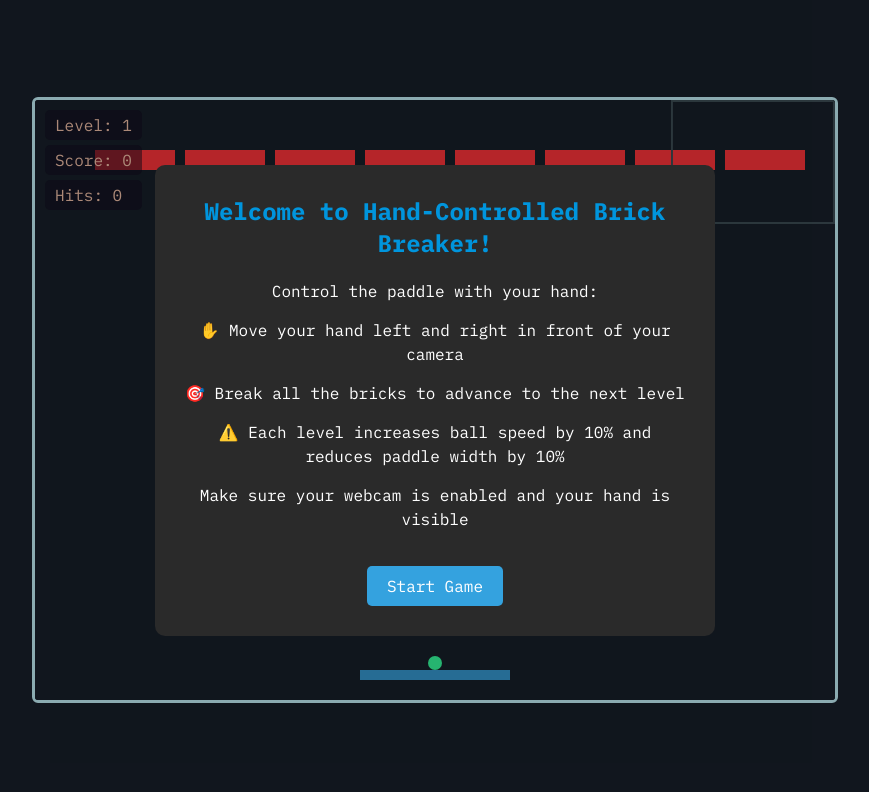
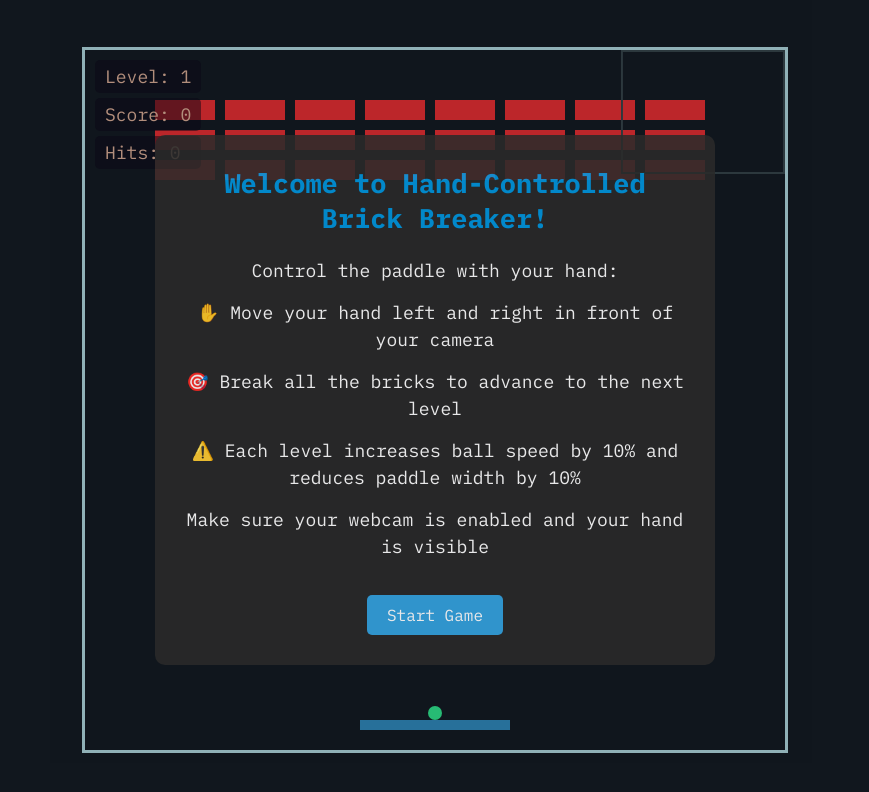
Before and after one commit to collidingScopes/manual-brick-breaker, a plain HTML site: page index.html in a window 1280 px wide. Shown: the whole page, without its empty margins (205-1074 px from the left). Drawn offline with Linux system fonts and the light colour scheme.

Commit message:
Add files via upload

```diff
--- a/index.html
+++ b/index.html
@@ -3,8 +3,8 @@ To do:
 Split into multiple code files
 Controllable GUI for ball speed, paddle width, paddle movement sensitivity
 Make the game colors / design more aesthetic
-Multiple levels with extra difficulty?
 Mobile testing / functionality / formatting responsiveness
+Add text / BMAC / footer -- see if this breaks formatting -- maybe need to wrap the game container in a div
 -->
 
 <!DOCTYPE html>
@@ -30,14 +30,15 @@ Mobile testing / functionality / formatting responsiveness
             font-family: "IBM Plex Mono", serif;
             font-weight: 400;
             font-style: normal;
+            font-size: 18px;
         }
         .game-container {
             position: relative;
-            width: 800px;
-            height: 600px;
+            width: 700px;
+            height: 700px;
             contain: strict;
             border: 3px solid #c3f2f5;
-            border-radius: 6px;
+            border-radius: 0px;
         }
         #gameCanvas {
             background: #141D22;
@@ -58,7 +59,7 @@ Mobile testing / functionality / formatting responsiveness
             top: 10px;
             left: 10px;
             color: #f2c2a4;
-            font-size: 16px;
+            font-size: 18px;
             contain: content;
             display: flex;
             flex-direction: column;
@@ -80,6 +81,7 @@ Mobile testing / functionality / formatting responsiveness
             justify-content: center;
             align-items: center;
             z-index: 1000;
+            opacity: 0.9;
         }
         .modal-content {
             background: #2a2a2a;
@@ -157,7 +159,7 @@ Mobile testing / functionality / formatting responsiveness
 </head>
 <body>
     <div class="game-container">
-        <canvas id="gameCanvas" width="800" height="600"></canvas>
+        <canvas id="gameCanvas" width="700" height="700"></canvas>
         <video id="videoElement" playsinline></video>
         <div class="stats">
             <div>Level: <span id="levelElement">1</span></div>
@@ -228,17 +230,17 @@ Mobile testing / functionality / formatting responsiveness
       const INITIAL_PADDLE_WIDTH = 150;
       const PADDLE_HEIGHT = 10;
       const BALL_RADIUS = 7;
-      const BRICK_ROW_COUNT = 1;
+      const BRICK_ROW_COUNT = 3;
       const BRICK_COLUMN_COUNT = 8;
-      const BRICK_WIDTH = 80;
+      const BRICK_WIDTH = 60;
       const BRICK_HEIGHT = 20;
       const BRICK_PADDING = 10;
       const BRICK_OFFSET_TOP = 50;
-      const BRICK_OFFSET_LEFT = 60;
+      const BRICK_OFFSET_LEFT = 70;
       const TOTAL_BRICKS = BRICK_ROW_COUNT * BRICK_COLUMN_COUNT;
 
       // Level progression constants
-      const INITIAL_BALL_SPEED = 6;
+      const INITIAL_BALL_SPEED = 7;
       const LEVEL_SPEED_INCREASE = 1.1; // 10% increase
       const LEVEL_WIDTH_DECREASE = 0.9; // 10% decrease
 
@@ -309,9 +311,9 @@ Mobile testing / functionality / formatting responsiveness
 
               if (results.multiHandLandmarks?.[0]) {
                   const palmX = 1 - results.multiHandLandmarks[0][0].x;
-                  gameState.paddle.x = Math.max(0,
-                      Math.min(CANVAS_WIDTH - gameState.paddle.width,
-                          (palmX * 1.2 * CANVAS_WIDTH) - (gameState.paddle.width / 2)
+                  gameState.paddle.x = Math.max(-50,
+                      Math.min(CANVAS_WIDTH - gameState.paddle.width + 50,
+                          (palmX * 1 * CANVAS_WIDTH) - (gameState.paddle.width / 2)
                       )
                   );
 
@@ -522,7 +524,7 @@ Mobile testing / functionality / formatting responsiveness
       function startGame() {
           document.getElementById('startModal').style.display = 'none';
           gameState.modalDismissed = true;
-          video.style.opacity = 0.65;
+          video.style.opacity = 0.6;
       }
 
       // Initialize game
```
